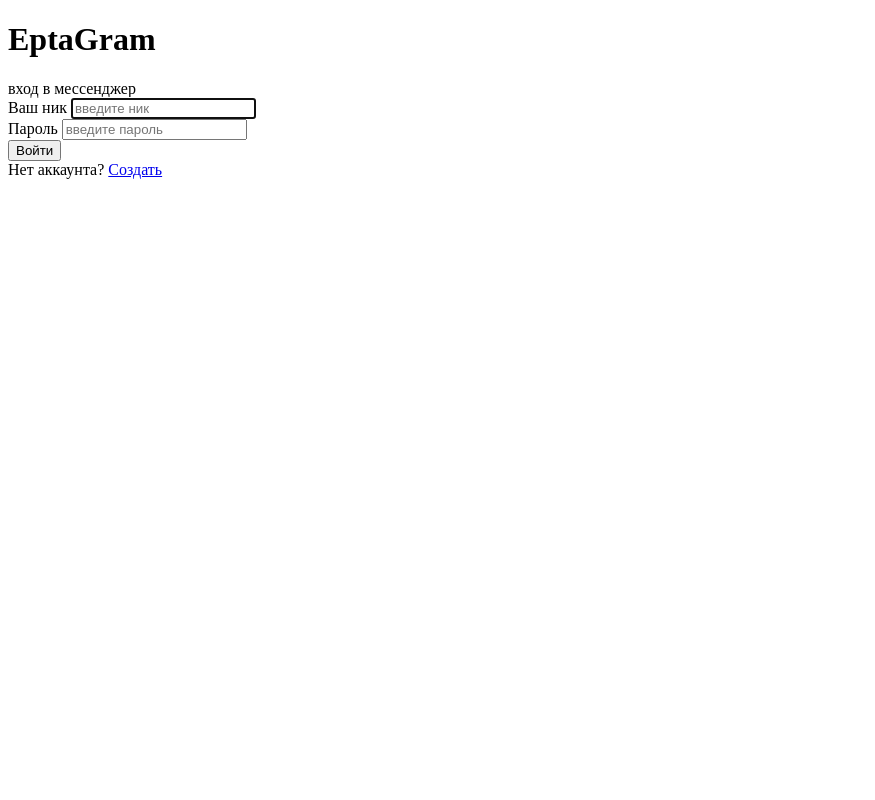
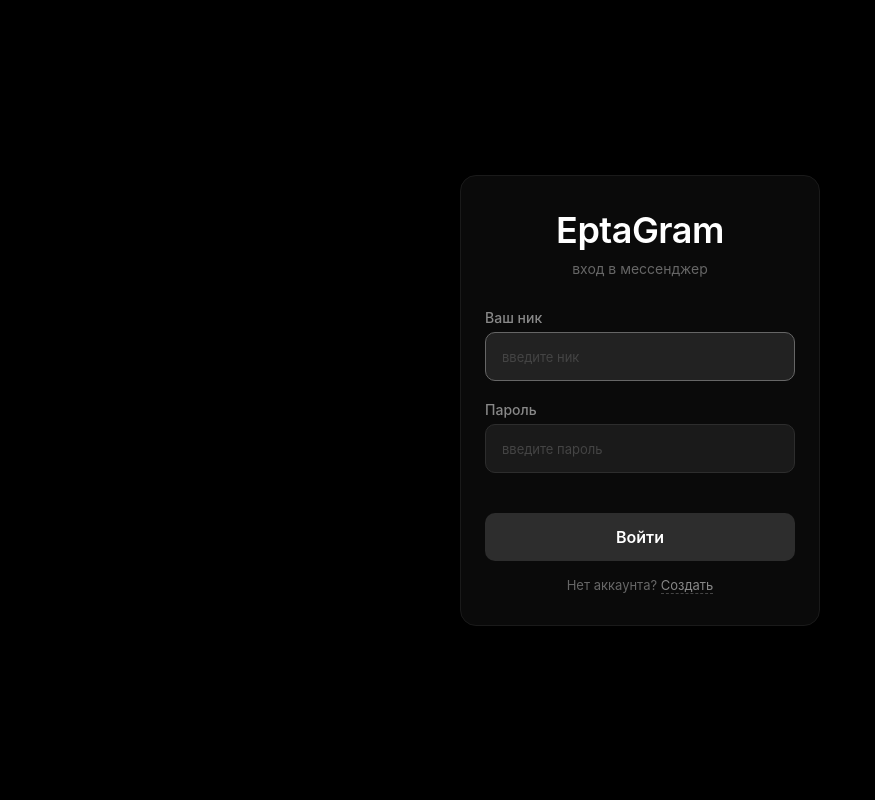
Before and after one commit to Antonov3732/rendergram, a Flask app: page / in a window 1280 px wide. Shown: the whole page, without its empty margins (0-875 px from the left). Run offline with Flask 3, Linux system fonts and the light colour scheme.

Commit message:
Update login.html

```diff
--- a/templates/login.html
+++ b/templates/login.html
@@ -5,13 +5,147 @@
     <meta name="viewport" content="width=device-width, initial-scale=1.0, maximum-scale=1.0, user-scalable=yes">
     <title>EptaGram - Вход</title>
     <style>
-        /* ТОЧНО ТАКИЕ ЖЕ СТИЛИ КАК В register.html */
-        /* (скопируй стили из register.html сюда) */
+        /* ТЕ ЖЕ СТИЛИ, ЧТО И В register.html */
+        * {
+            margin: 0;
+            padding: 0;
+            box-sizing: border-box;
+            font-family: -apple-system, BlinkMacSystemFont, 'Segoe UI', Roboto, sans-serif;
+        }
+
+        body {
+            background: #000;
+            height: 100vh;
+            display: flex;
+            justify-content: center;
+            align-items: center;
+        }
+
+        .login-container {
+            width: 100%;
+            max-width: 400px;
+            padding: 20px;
+        }
+
+        .login-box {
+            background: #0a0a0a;
+            border: 1px solid #1a1a1a;
+            border-radius: 16px;
+            padding: 32px 24px;
+            box-shadow: 0 10px 30px rgba(0,0,0,0.5);
+        }
+
+        .logo {
+            text-align: center;
+            margin-bottom: 32px;
+        }
+
+        .logo h1 {
+            color: #fff;
+            font-size: clamp(28px, 6vw, 36px);
+            font-weight: 600;
+            letter-spacing: -0.5px;
+        }
+
+        .logo span {
+            color: #666;
+            font-size: clamp(12px, 3vw, 14px);
+            display: block;
+            margin-top: 8px;
+        }
+
+        .form-group {
+            margin-bottom: 20px;
+        }
+
+        .form-group label {
+            display: block;
+            color: #888;
+            font-size: clamp(12px, 3vw, 14px);
+            margin-bottom: 6px;
+            font-weight: 500;
+        }
+
+        .form-group input {
+            width: 100%;
+            padding: clamp(12px, 3vw, 14px) clamp(14px, 3.5vw, 16px);
+            background: #1a1a1a;
+            border: 1px solid #2d2d2d;
+            border-radius: 10px;
+            color: #fff;
+            font-size: clamp(14px, 3.8vw, 15px);
+            outline: none;
+            transition: all 0.2s;
+        }
+
+        .form-group input:focus {
+            border-color: #666;
+            background: #222;
+        }
+
+        .form-group input::placeholder {
+            color: #444;
+            font-size: clamp(12px, 3.2vw, 13px);
+        }
+
+        .login-btn {
+            width: 100%;
+            padding: clamp(12px, 3vw, 14px);
+            background: #2d2d2d;
+            border: none;
+            border-radius: 10px;
+            color: #fff;
+            font-size: clamp(15px, 4vw, 16px);
+            font-weight: 600;
+            cursor: pointer;
+            transition: background 0.2s;
+            margin: 20px 0 16px;
+        }
+
+        .login-btn:hover {
+            background: #3d3d3d;
+        }
+
+        .login-btn:active {
+            transform: scale(0.98);
+        }
+
+        .register-link {
+            text-align: center;
+            color: #666;
+            font-size: clamp(12px, 3vw, 13px);
+        }
+
+        .register-link a {
+            color: #888;
+            text-decoration: none;
+            border-bottom: 1px dashed #444;
+        }
+
+        .register-link a:hover {
+            color: #fff;
+            border-bottom-color: #666;
+        }
+
+        .error-message {
+            background: #330000;
+            border: 1px solid #660000;
+            color: #ff6666;
+            padding: 12px 16px;
+            border-radius: 8px;
+            margin-bottom: 20px;
+            font-size: clamp(13px, 3.2vw, 14px);
+            display: none;
+        }
+
+        .error-message.show {
+            display: block;
+        }
     </style>
 </head>
 <body>
-    <div class="register-container">
-        <div class="register-box">
+    <div class="login-container">
+        <div class="login-box">
             <div class="logo">
                 <h1>EptaGram</h1>
                 <span>вход в мессенджер</span>
@@ -44,11 +178,11 @@
                     >
                 </div>
 
-                <button type="submit" class="register-btn" id="submitBtn">
+                <button type="submit" class="login-btn" id="submitBtn">
                     <span>Войти</span>
                 </button>
 
-                <div class="login-link">
+                <div class="register-link">
                     Нет аккаунта? <a href="/register">Создать</a>
                 </div>
             </form>
@@ -62,6 +196,9 @@
         function showError(text) {
             errorMessage.textContent = text;
             errorMessage.classList.add('show');
+            setTimeout(() => {
+                errorMessage.classList.remove('show');
+            }, 5000);
         }
 
         form.addEventListener('submit', async function(e) {
```
